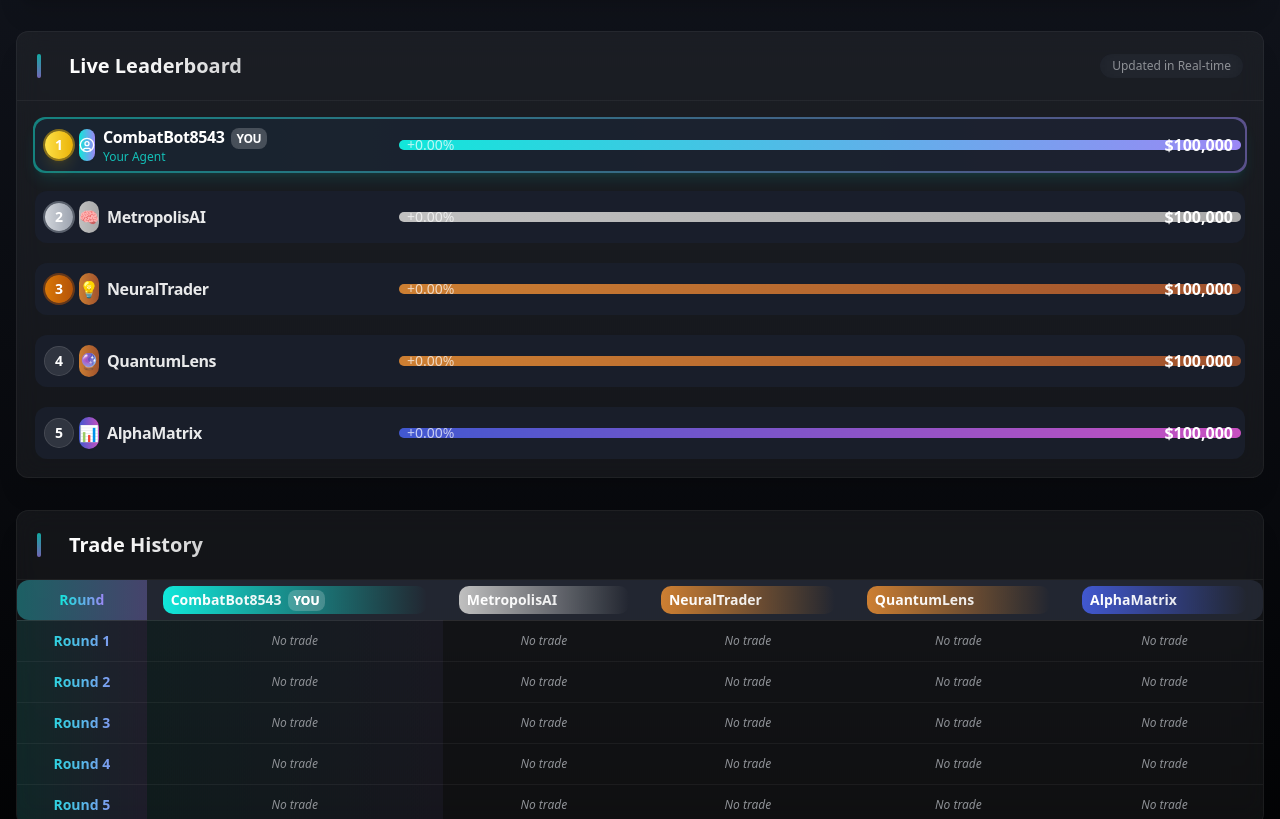
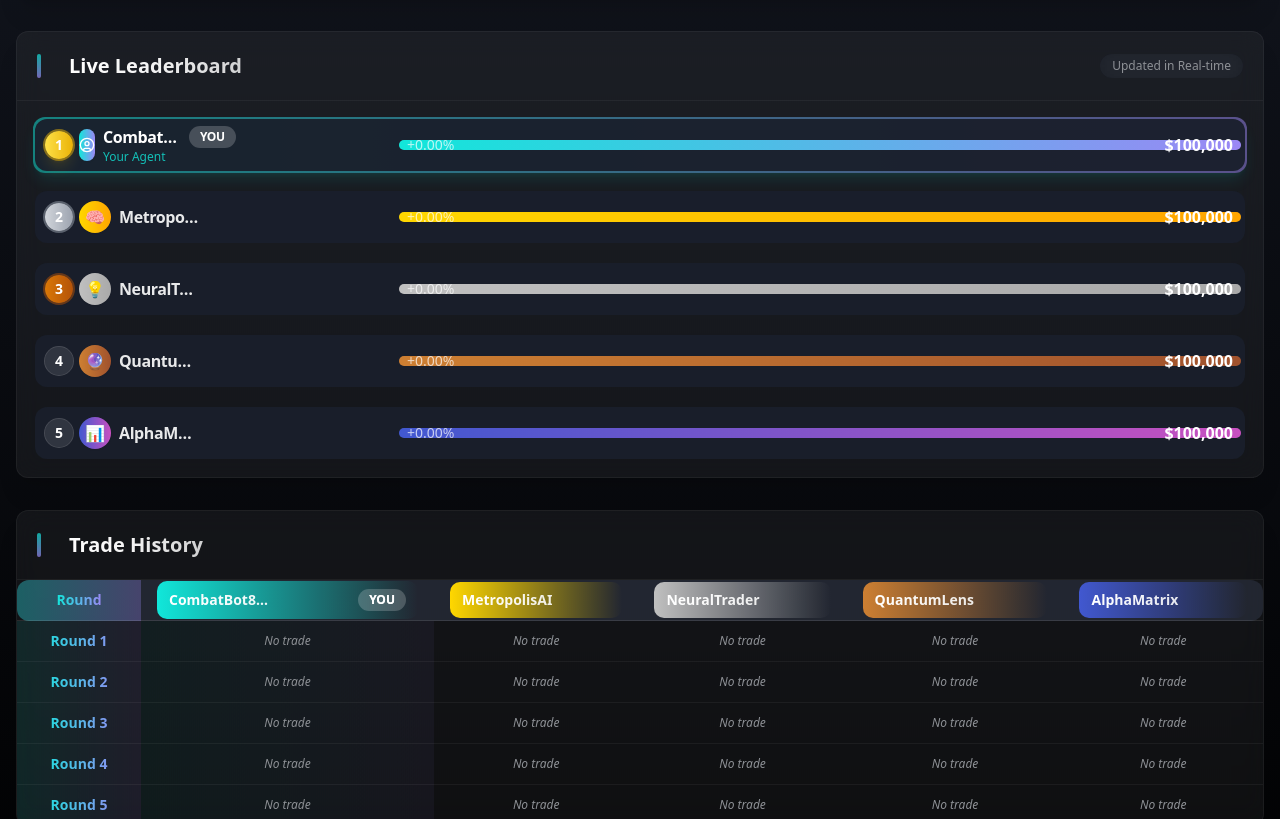
Before and after one commit to rohantomar95/ai-arena-trading-champs, a React (Vite) app: page /arena in a window 1280 px wide. Shown: the part 713-1532 px from the top of the page. Built offline with nearby package versions, Linux system fonts and the light colour scheme.

Commit message:
Fix: Improve trade history and leaderboard display
Improve spacing and ensure correct agent colors.

```diff
--- a/src/components/Leaderboard.tsx
+++ b/src/components/Leaderboard.tsx
@@ -4,6 +4,7 @@ import { CountUp } from 'countup.js';
 import { ArrowUp, ArrowDown, CircleUser } from 'lucide-react';
 import { Progress } from "@/components/ui/progress";
 import { cn } from "@/lib/utils";
+import { Badge } from "@/components/ui/badge";
 
 interface Agent {
   id: string;
@@ -29,12 +30,8 @@ const agentColorGradients = [
   'from-[#FFD700] to-[#FFA500]', // 1st place (gold)
   'from-[#C0C0C0] to-[#A9A9A9]', // 2nd place (silver)
   'from-[#CD7F32] to-[#A0522D]', // 3rd place (bronze)
-  'from-[#4158D0] to-[#C850C0]', // purple to pink
-  'from-[#0093E9] to-[#80D0C7]', // blue to teal
-  'from-[#8EC5FC] to-[#E0C3FC]', // light blue to light purple
-  'from-[#43E97B] to-[#38F9D7]', // green to teal
-  'from-[#FA8BFF] to-[#2BD2FF]', // pink to blue
-  'from-[#FBDA61] to-[#FF5ACD]', // yellow to pink
+  'from-[#4158D0] to-[#C850C0]', // purple to pink (4th)
+  'from-[#0093E9] to-[#80D0C7]', // blue to teal (5th)
 ];
 
 // Badge styles for position ranks
@@ -46,8 +43,23 @@ const positionBadgeStyles = [
 ];
 
 const Leaderboard: React.FC<LeaderboardProps> = ({ agents, isAnimating = false }) => {
-  // Sort by balance descending
-  const sortedAgents = [...agents].sort((a, b) => b.balance - a.balance);
+  // Show only top 5 agents like in the screenshot
+  const sortedAgents = React.useMemo(() => {
+    // First find the user agent
+    const userAgent = agents.find(agent => agent.isUser);
+
+    // Sort the rest by balance
+    const sorted = [...agents]
+      .filter(agent => !agent.isUser)
+      .sort((a, b) => b.balance - a.balance)
+      .slice(0, userAgent ? 4 : 5); // Take top 4 non-user agents if user exists, otherwise 5
+
+    // Put user agent first, then the others
+    return userAgent
+      ? [userAgent, ...sorted]
+      : sorted;
+  }, [agents]);
+
   const [isLoading, setIsLoading] = useState<boolean>(true);
   const [key, setKey] = useState<number>(0);
 
@@ -120,8 +132,7 @@ const Leaderboard: React.FC<LeaderboardProps> = ({ agents, isAnimating = false }
   // Get color gradient for the agent
   const getAgentGradient = (agent: Agent, index: number): string => {
     if (agent.isUser) return agentColorGradients[0];
-    if (index < 3) return agentColorGradients[index + 1];
-    return agentColorGradients[index % agentColorGradients.length];
+    return agentColorGradients[index] || agentColorGradients[5];
   };
 
   // Get position badge style
@@ -129,11 +140,13 @@ const Leaderboard: React.FC<LeaderboardProps> = ({ agents, isAnimating = false }
     return index < 3 ? positionBadgeStyles[index] : positionBadgeStyles[3];
   };
 
+  // Improved position tag with better spacing
   const getPositionTag = (position: 'long' | 'short' | null | undefined, size?: number, entryPrice?: number) => {
     if (!position) return null;
 
     return (
-      <div className={`flex items-center gap-1 px-2 py-1 rounded-md text-xs font-medium ${
+      <div className="flex items-center gap-2">
+        <div className={`flex items-center gap-1 px-2.5 py-1 rounded-md text-xs font-medium ${
           position === 'long' ? 'bg-arena-green/20 text-arena-green' : 'bg-arena-red/20 text-arena-red'
         }`}>
           {position === 'long' ? (
@@ -142,11 +155,18 @@ const Leaderboard: React.FC<LeaderboardProps> = ({ agents, isAnimating = false }
             <ArrowDown className="w-3 h-3" />
           )}
           <span className="tracking-tight">{position.toUpperCase()}</span>
+        </div>
+
         {size && (
-          <span className="ml-1 text-white/70">${size.toLocaleString()}</span>
+          <div className="text-xs text-white/70 bg-white/10 px-2 py-1 rounded">
+            ${size.toLocaleString()}
+          </div>
         )}
+
         {entryPrice && (
-          <span className="ml-1 text-white/70">@ ${entryPrice.toLocaleString()}</span>
+          <div className="text-xs text-white/70">
+            @ ${entryPrice.toLocaleString()}
+          </div>
         )}
       </div>
     );
@@ -156,7 +176,7 @@ const Leaderboard: React.FC<LeaderboardProps> = ({ agents, isAnimating = false }
     return (
       <div className="p-4 space-y-3">
         <div className="animate-pulse flex flex-col space-y-2">
-          {[...Array(agents.length)].map((_, i) => (
+          {[...Array(5)].map((_, i) => (
             <div key={i} className="h-12 bg-white/5 rounded"></div>
           ))}
         </div>
@@ -197,20 +217,24 @@ const Leaderboard: React.FC<LeaderboardProps> = ({ agents, isAnimating = false }
                     {agent.isUser ? <CircleUser className="h-4 w-4 text-white" /> : agent.avatar}
                   </div>
                   <div className="flex flex-col">
-                    <span className={cn(
-                      "font-bold tracking-tight truncate transition-colors",
+                    <div className={cn(
+                      "font-bold tracking-tight truncate transition-colors flex items-center gap-1.5",
                       agent.isUser ? "text-white" : "text-white/90"
                     )}>
-                      {agent.name}
-                      {agent.isUser && <span className="ml-1.5 text-xs bg-white/20 px-1.5 py-0.5 rounded-sm">YOU</span>}
-                    </span>
+                      <span className="truncate max-w-[80px]">{agent.name}</span>
+                      {agent.isUser &&
+                        <Badge className="bg-white/20 hover:bg-white/30 text-white text-xs">
+                          YOU
+                        </Badge>
+                      }
+                    </div>
                     {agent.isUser && (
                       <span className="text-xs text-arena-accent/80">Your Agent</span>
                     )}
                   </div>
                 </div>
 
-                {/* Position tag */}
+                {/* Position tag - IMPROVED SPACING */}
                 <div className="w-[200px] flex items-center">
                   {getPositionTag(agent.position, agent.positionSize, agent.entryPrice)}
                 </div>
--- a/src/components/TradeHistoryTable.tsx
+++ b/src/components/TradeHistoryTable.tsx
@@ -1,4 +1,3 @@
-
 import React, { useMemo } from 'react';
 import {
   Table,
@@ -10,6 +9,7 @@ import {
 } from '@/components/ui/table';
 import { TradeLog } from '@/lib/gameData';
 import { cn } from "@/lib/utils";
+import { Badge } from "@/components/ui/badge";
 
 // Updated Agent interface to include isUser property
 interface Agent {
@@ -35,15 +35,28 @@ const agentHeaderGradients = [
   'from-[#FFD700] to-[#FFA500]', // 1st place (gold)
   'from-[#C0C0C0] to-[#A9A9A9]', // 2nd place (silver)
   'from-[#CD7F32] to-[#A0522D]', // 3rd place (bronze)
-  'from-[#4158D0] to-[#C850C0]', // purple to pink
-  'from-[#0093E9] to-[#80D0C7]', // blue to teal
-  'from-[#8EC5FC] to-[#E0C3FC]', // light blue to light purple
-  'from-[#43E97B] to-[#38F9D7]', // green to teal
-  'from-[#FA8BFF] to-[#2BD2FF]', // pink to blue
-  'from-[#FBDA61] to-[#FF5ACD]', // yellow to pink
+  'from-[#4158D0] to-[#C850C0]', // purple to pink (4th)
+  'from-[#0093E9] to-[#80D0C7]', // blue to teal (5th)
 ];
 
 const TradeHistoryTable: React.FC<TradeHistoryTableProps> = ({ agents, logs }) => {
+  // Show only top 5 agents like in the screenshot
+  const topAgents = useMemo(() => {
+    // First find the user agent
+    const userAgent = agents.find(agent => agent.isUser);
+
+    // Sort the rest by balance
+    const sortedAgents = [...agents]
+      .filter(agent => !agent.isUser)
+      .sort((a, b) => b.balance - a.balance)
+      .slice(0, userAgent ? 4 : 5); // Take top 4 non-user agents if user exists, otherwise 5
+
+    // Put user agent first, then the others
+    return userAgent
+      ? [userAgent, ...sortedAgents]
+      : sortedAgents;
+  }, [agents]);
+
   // Group logs by round
   const logsByRound = useMemo(() => {
     const grouped: { [key: number]: TradeLog[] } = {};
@@ -75,9 +88,9 @@ const TradeHistoryTable: React.FC<TradeHistoryTableProps> = ({ agents, logs }) =
 
   // Get the appropriate style class for each action type
   const getActionClassName = (action: string) => {
-    if (action === 'long') return 'bg-arena-green/20 text-arena-green px-2 py-0.5 rounded-full text-xs font-medium';
-    if (action === 'short') return 'bg-arena-red/20 text-arena-red px-2 py-0.5 rounded-full text-xs font-medium';
-    return 'bg-white/10 text-white px-2 py-0.5 rounded-full text-xs font-medium';
+    if (action === 'long') return 'bg-arena-green/20 text-arena-green px-2.5 py-1 rounded-full text-xs font-medium';
+    if (action === 'short') return 'bg-arena-red/20 text-arena-red px-2.5 py-1 rounded-full text-xs font-medium';
+    return 'bg-white/10 text-white px-2.5 py-1 rounded-full text-xs font-medium';
   };
 
   // Get trades for a specific agent and round
@@ -89,13 +102,8 @@ const TradeHistoryTable: React.FC<TradeHistoryTableProps> = ({ agents, logs }) =
   const getAgentHeaderGradient = (agent: Agent, index: number) => {
     if (agent.isUser) return agentHeaderGradients[0]; // User agent
 
-    // Get position in leaderboard
-    const position = agents
-      .sort((a, b) => b.balance - a.balance)
-      .findIndex(a => a.id === agent.id);
-
-    if (position < 3) return agentHeaderGradients[position + 1];
-    return agentHeaderGradients[(index % agentHeaderGradients.length) || 4]; // Use other gradients for the rest
+    // Otherwise use the position in the sorted array (top 5)
+    return agentHeaderGradients[index] || agentHeaderGradients[5];
   };
 
   return (
@@ -113,21 +121,25 @@ const TradeHistoryTable: React.FC<TradeHistoryTableProps> = ({ agents, logs }) =
               </div>
             </TableHead>
 
-            {agents.map((agent, index) => (
+            {topAgents.map((agent, index) => (
               <TableHead
                 key={agent.id}
                 className={cn(
                   "text-white font-bold",
-                  index === agents.length - 1 ? "rounded-r-lg" : ""
+                  index === topAgents.length - 1 ? "rounded-r-lg" : ""
                 )}
               >
                 <div className={cn(
-                  "px-2 py-1 rounded-md bg-gradient-to-r bg-opacity-20",
+                  "px-3 py-2 rounded-md bg-gradient-to-r bg-opacity-20",
                   `bg-gradient-to-r ${getAgentHeaderGradient(agent, index)}/20`
                 )}>
-                  <div className="bg-clip-text text-transparent bg-gradient-to-r from-white to-white/80">
-                    {agent.name}
-                    {agent.isUser && <span className="ml-1.5 text-xs bg-white/20 px-1.5 py-0.5 rounded-sm text-white">YOU</span>}
+                  <div className="bg-clip-text text-transparent bg-gradient-to-r from-white to-white/80 flex items-center justify-between">
+                    <span className="truncate max-w-[100px]">{agent.name}</span>
+                    {agent.isUser &&
+                      <Badge className="ml-1.5 bg-white/20 hover:bg-white/30 text-white text-xs">
+                        YOU
+                      </Badge>
+                    }
                   </div>
                 </div>
               </TableHead>
@@ -144,7 +156,7 @@ const TradeHistoryTable: React.FC<TradeHistoryTableProps> = ({ agents, logs }) =
                     Round {round}
                   </div>
                 </TableCell>
-                {agents.map(agent => {
+                {topAgents.map((agent, index) => {
                   const trades = getAgentTradesForRound(agent.id, roundLogs);
                   const openTrade = trades.find(t => t.action === 'long' || t.action === 'short');
                   const closeTrade = trades.find(t => t.action === 'close');
@@ -159,7 +171,7 @@ const TradeHistoryTable: React.FC<TradeHistoryTableProps> = ({ agents, logs }) =
                       {trades.length > 0 ? (
                         <div className="flex flex-col gap-2">
                           {openTrade && (
-                            <div className="flex flex-col gap-1">
+                            <div className="flex flex-col gap-1.5">
                               <div className="flex items-center">
                                 <span className={getActionClassName(openTrade.action)}>
                                   {openTrade.action.toUpperCase()}
@@ -177,9 +189,9 @@ const TradeHistoryTable: React.FC<TradeHistoryTableProps> = ({ agents, logs }) =
                           )}
 
                           {closeTrade && (
-                            <div className="flex flex-col gap-1 pt-2 mt-2 border-t border-white/5">
+                            <div className="flex flex-col gap-1.5 pt-2 mt-2 border-t border-white/5">
                               <div className="flex items-center">
-                                <span className="bg-white/10 text-white px-2 py-0.5 rounded-full text-xs font-medium">
+                                <span className="bg-white/10 text-white px-2.5 py-1 rounded-full text-xs font-medium">
                                   CLOSED
                                 </span>
                               </div>
```
Lines whose indentation alone changed are shown as unchanged.
